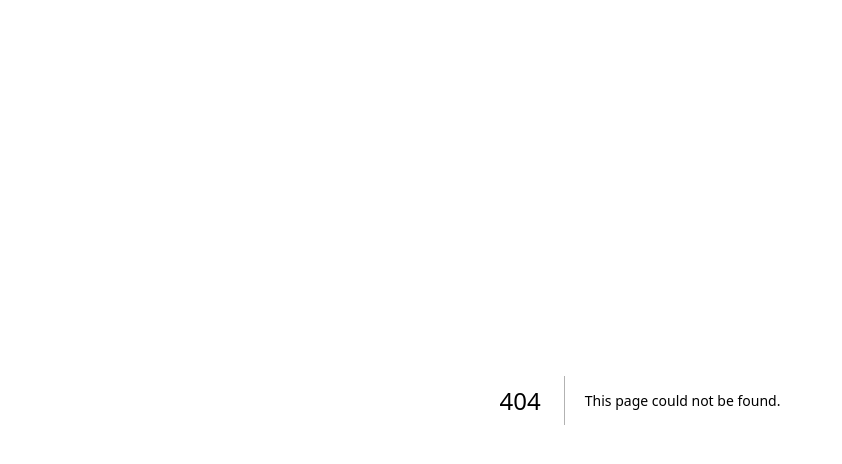
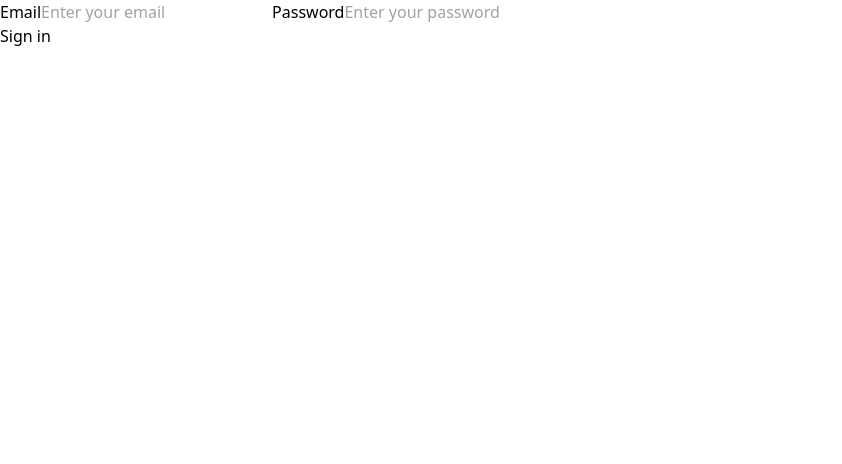
Before and after one commit to nikolap994/recruit_em, a Next.js app: page /signin in a window 1280 px wide. Before the commit this address had no page. Shown: the top 464 px of the page, without its empty margins (0-842 px from the left). Built offline with nearby package versions, Linux system fonts and the light colour scheme; no server answers.

Commit message:
Fix login logic

```diff
--- a/package.json
+++ b/package.json
@@ -9,6 +9,7 @@
     "lint": "next lint"
   },
   "dependencies": {
+    "@next-auth/mongodb-adapter": "^1.1.1",
     "@next/font": "13.1.6",
     "bcrypt": "^5.1.0",
     "bcryptjs": "^2.4.3",
--- a/src/pages/_app.js
+++ b/src/pages/_app.js
@@ -1,9 +1,10 @@
 import "@/styles/globals.css";
 import { useEffect } from "react";
+import { SessionProvider } from "next-auth/react";
 
 export default function App({ Component, pageProps }) {
 	useEffect(() => {
 		import("preline");
 	}, []);
-	return <Component {...pageProps} />;
+	return <SessionProvider><Component {...pageProps} /></SessionProvider>;
 }
--- a/src/pages/questioner/index.js
+++ b/src/pages/questioner/index.js
@@ -1,4 +1,5 @@
 import Link from "next/link";
+import { getSession } from "next-auth/react";
 
 export default function Questioner(props) {
 	return (
@@ -21,7 +22,9 @@ export default function Questioner(props) {
 	);
 }
 
-export async function getServerSideProps() {
+export async function getServerSideProps(context) {
+	const session = await getSession(context);
+
 	const quizzes = await fetch(process.env.SITE_URI + "/api/quiz", {
 		method: "GET",
 		redirect: "follow",
--- a/src/pages/login.js
+++ b/src/pages/signin.js
@@ -1,6 +1,6 @@
-import Link from "next/link";
+import { getCsrfToken, getSession } from "next-auth/react";
 
-export default function Login({ csrfToken }) {
+export default function SignIn({ csrfToken }) {
 	return (
 		<form method="post" action="/api/auth/callback/credentials">
 			<input name="csrfToken" type="hidden" defaultValue={csrfToken} />
@@ -27,13 +27,29 @@ export default function Login({ csrfToken }) {
 					minLength="4"
 				/>
 			</label>
-			<button type="submit">Sign in</button>
-			<p>
-				Don&#39;t have an account yet?
-				<Link href="/register">
-					<span className="ml-2">Sign up.</span>
-				</Link>
-			</p>
+
+			<div>
+				<button type="submit" href="/">
+					Sign in
+				</button>
+			</div>
 		</form>
 	);
 }
+
+export async function getServerSideProps(context) {
+	const { req } = context;
+	const session = await getSession({ req });
+
+	if (session) {
+		return {
+			redirect: { destination: "/" + session._doc.role },
+		};
+	}
+
+	return {
+		props: {
+			csrfToken: await getCsrfToken(context),
+		},
+	};
+}
```
Also changed, not shown: src/pages/api/users.js (renamed from src/pages/api/user.js), 1 other file (tests, documents, lock files or other folders).
